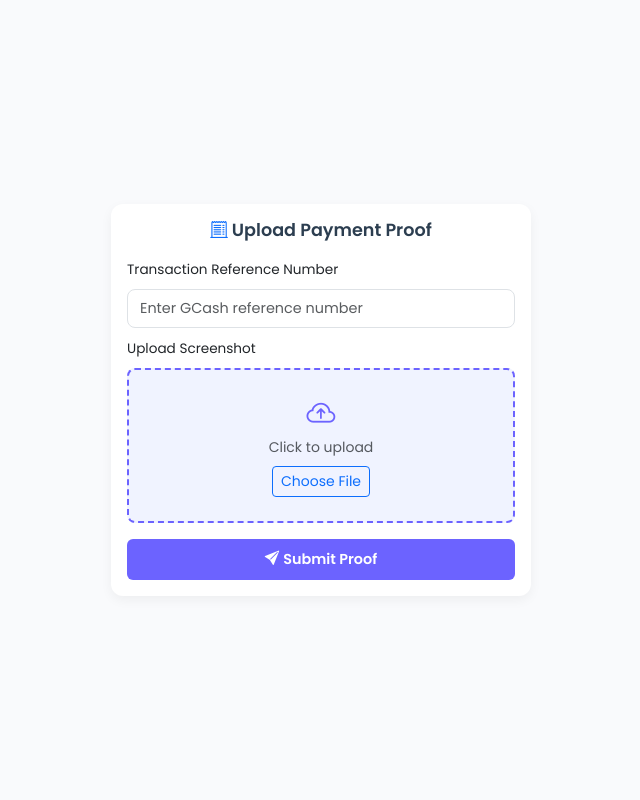
After one commit to beginnerdev1/Capstone, a CodeIgniter 4 app: the page made by app/Views/users/payment_proof.php in a window 1280 px wide. The commit adds this page. Shown: the whole page, without its empty margins (319-959 px from the left). Run offline with PHP 8.4 and a stand-in for CodeIgniter, Linux system fonts and the light colour scheme; the template is opened without the code that fills it, so the values that code supplies are empty; some libraries are stand-ins or nearby versions.

Commit message:
proof payment

```diff
--- a/app/Config/Routes.php
+++ b/app/Config/Routes.php
@@ -38,6 +38,8 @@ $routes->group('users', ['filter' => 'userauth'], function ($routes) {
     $routes->get('edit-profile', 'Users::editProfile');
     $routes->get('paymentProof', 'Users::paymentProof');
     $routes->post('uploadProof', 'Users::uploadProof');
+    $routes->post('checkReference', 'Users::checkReference');
+
 
     // AJAX routes
     $routes->get('getBillingsAjax', 'Users::getBillingsAjax');
--- a/app/Models/PaymentsModel.php
+++ b/app/Models/PaymentsModel.php
@@ -16,6 +16,10 @@ class PaymentsModel extends Model
     protected $allowedFields = [
         'payment_intent_id',
         'payment_method_id',
+        'method',
+        'reference_number',
+        'admin_reference',
+        'receipt_image',
         'amount',
         'currency',
         'status',
@@ -50,7 +54,7 @@ class PaymentsModel extends Model
     public function markAsFailed(string $intentId)
     {
         return $this->where('payment_intent_id', $intentId)->set([
-            'status'   => 'failed',
+            'status'     => 'failed',
             'updated_at' => date('Y-m-d H:i:s'),
         ])->update();
     }
--- /dev/null
+++ b/app/Views/users/payment_proof.php
@@ -0,0 +1,160 @@
+<!DOCTYPE html>
+<html lang="en">
+<head>
+  <meta charset="UTF-8">
+  <meta name="viewport" content="width=device-width, initial-scale=1.0">
+  <title>Upload Payment Proof</title>
+  <link href="https://fonts.googleapis.com/css2?family=Poppins:wght@400;500;600&display=swap" rel="stylesheet">
+  <link href="https://cdn.jsdelivr.net/npm/bootstrap@5.3.2/dist/css/bootstrap.min.css" rel="stylesheet">
+  <link href="https://cdn.jsdelivr.net/npm/bootstrap-icons@1.10.5/font/bootstrap-icons.css" rel="stylesheet">
+  <style>
+    body {
+      font-family: 'Poppins', sans-serif;
+      background: #f9fafc;
+      height: 100vh;
+      display: flex;
+      justify-content: center;
+      align-items: center;
+      margin: 0;
+    }
+    .card {
+      border-radius: 0.75rem;
+      border: none;
+      box-shadow: 0 4px 12px rgba(0,0,0,0.05);
+      max-width: 420px;
+      width: 100%;
+      padding: 1rem;
+    }
+    h5 { font-size: 1.1rem; color: #2c3e50; }
+    .upload-box {
+      border: 2px dashed #6c63ff;
+      border-radius: 8px;
+      background: #f0f3ff;
+      padding: 1.5rem 1rem;
+      transition: all 0.3s ease;
+      cursor: pointer;
+    }
+    .upload-box:hover { background: #e9ecff; }
+    .upload-box i { font-size: 1.8rem; color: #6c63ff; }
+    .btn-primary { background: #6c63ff; border: none; font-size: 0.9rem; padding: 0.6rem; }
+    .form-control { border-radius: 8px; font-size: 0.9rem; padding: 0.5rem 0.75rem; }
+    label { font-size: 0.85rem; }
+    #previewContainer { display: none; margin-top: 12px; }
+    #previewContainer .preview-frame {
+      border: 1px solid #e0e0e0;
+      border-radius: 8px;
+      padding: 6px;
+      background: #fff;
+      box-shadow: 0 2px 6px rgba(0,0,0,0.05);
+      display: inline-block;
+    }
+    #preview { max-height: 200px; border-radius: 6px; object-fit: contain; }
+  </style>
+</head>
+<body>
+  <div class="card">
+    <h5 class="fw-semibold text-center mb-3">
+      <i class="bi bi-receipt-cutoff text-primary me-1"></i>Upload Payment Proof
+    </h5>
+
+    <!-- Alert placeholder -->
+    <div id="alertBox" class="alert alert-warning d-none" role="alert"></div>
+
+    <form id="proofForm" method="post" enctype="multipart/form-data" action="<?= site_url('users/uploadProof') ?>">
+      <!-- Reference Number -->
+      <div class="mb-2">
+        <label for="referenceNumber" class="form-label">Transaction Reference Number</label>
+        <input
+          type="text"
+          name="referenceNumber"
+          id="referenceNumber"
+          class="form-control"
+          placeholder="Enter GCash reference number"
+          required
+        />
+      </div>
+
+      <!-- Upload Screenshot -->
+      <div class="mb-3">
+        <label for="screenshot" class="form-label">Upload Screenshot</label>
+        <div class="upload-box text-center" onclick="document.getElementById('screenshot').click();">
+          <i class="bi bi-cloud-arrow-up mb-2"></i>
+          <p class="mb-1 text-muted small">Click to upload</p>
+          <input
+            type="file"
+            name="screenshot"
+            id="screenshot"
+            class="form-control d-none"
+            accept="image/*"
+            required
+          />
+          <button type="button" class="btn btn-outline-primary btn-sm mt-1">Choose File</button>
+        </div>
+
+        <!-- Preview -->
+        <div id="previewContainer" class="text-center">
+          <p class="small text-muted mb-2">Preview</p>
+          <div class="preview-frame">
+            <img id="preview" class="img-fluid" alt="Preview">
+          </div>
+        </div>
+      </div>
+
+      <!-- Submit -->
+      <button type="submit" class="btn btn-primary w-100 fw-semibold">
+        <i class="bi bi-send-fill me-1"></i>Submit Proof
+      </button>
+    </form>
+  </div>
+
+  <script src="https://code.jquery.com/jquery-3.6.0.min.js"></script>
+  <script src="https://cdn.jsdelivr.net/npm/bootstrap@5.3.2/dist/js/bootstrap.bundle.min.js"></script>
+  <script>
+    const screenshotInput = document.getElementById('screenshot');
+    const preview = document.getElementById('preview');
+    const previewContainer = document.getElementById('previewContainer');
+    const alertBox = document.getElementById('alertBox');
+
+    screenshotInput.addEventListener('change', function() {
+      const file = this.files[0];
+      if (file) {
+        const reader = new FileReader();
+        reader.onload = function(e) {
+          preview.src = e.target.result;
+          previewContainer.style.display = 'block';
+        };
+        reader.readAsDataURL(file);
+      } else {
+        previewContainer.style.display = 'none';
+        preview.src = '';
+      }
+    });
+
+    // Intercept form submit
+    $('#proofForm').on('submit', function(e) {
+      e.preventDefault(); // stop normal submit
+
+      const ref = $('#referenceNumber').val().trim();
+      if (!ref) {
+        alertBox.classList.remove('d-none');
+        alertBox.textContent = 'Please enter a reference number.';
+        return;
+      }
+
+      $.post("<?= site_url('users/checkReference') ?>", { referenceNumber: ref }, function(data) {
+        if (data && data.exists) {
+          alertBox.classList.remove('d-none');
+          alertBox.textContent = 'This reference number has already been used. Please enter a different one.';
+        } else {
+          alertBox.classList.add('d-none');
+          e.currentTarget.submit();
+        }
+      }, 'json')
+      .fail(function() {
+        alertBox.classList.remove('d-none');
+        alertBox.textContent = 'Unable to verify the reference right now. Please try again.';
+      });
+    });
+  </script>
+</body>
+</html>
```
Also changed, not shown: app/Controllers/Users.php (+70 -0 lines), app/Views/users/payments.php (+11 -74 lines), public/uploads/receipts/2034125460681_20251029_135925.jpg (added), public/uploads/receipts/2034125460689_20251029_131649.jpg (added).
